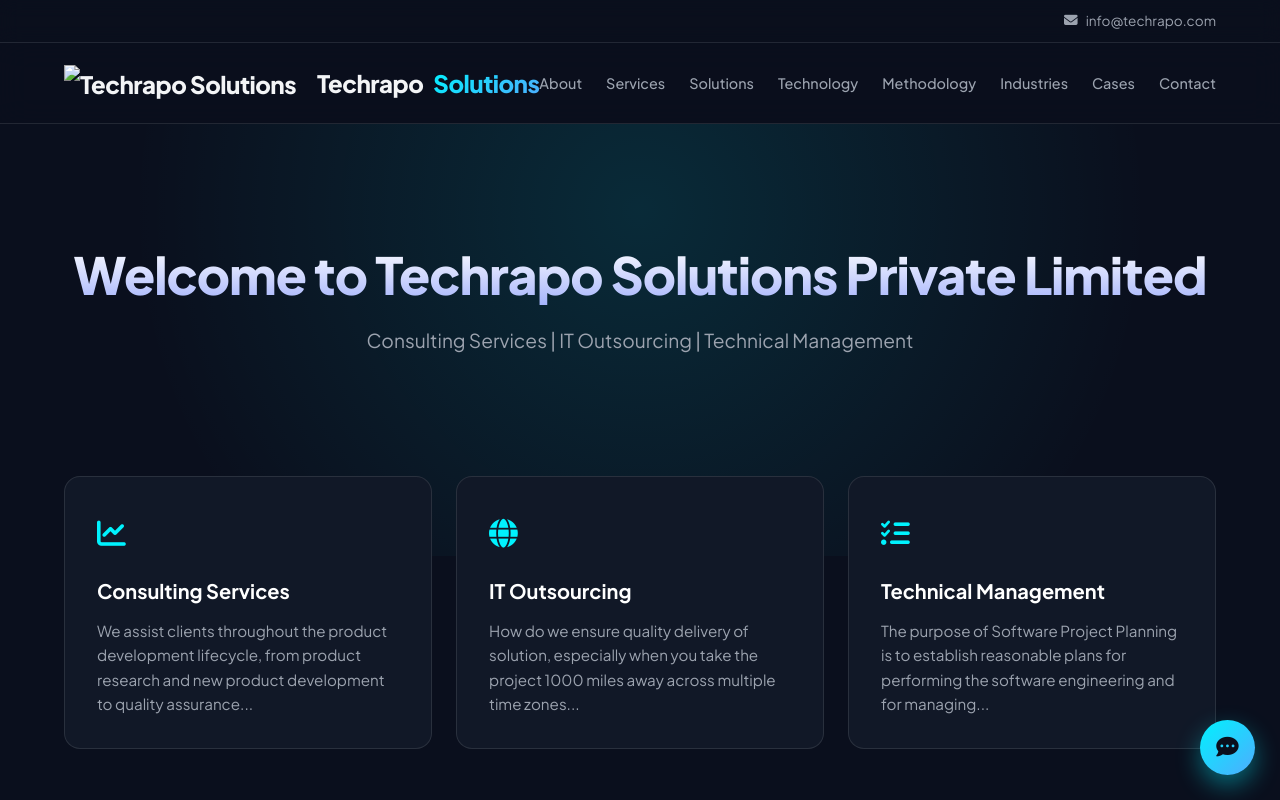
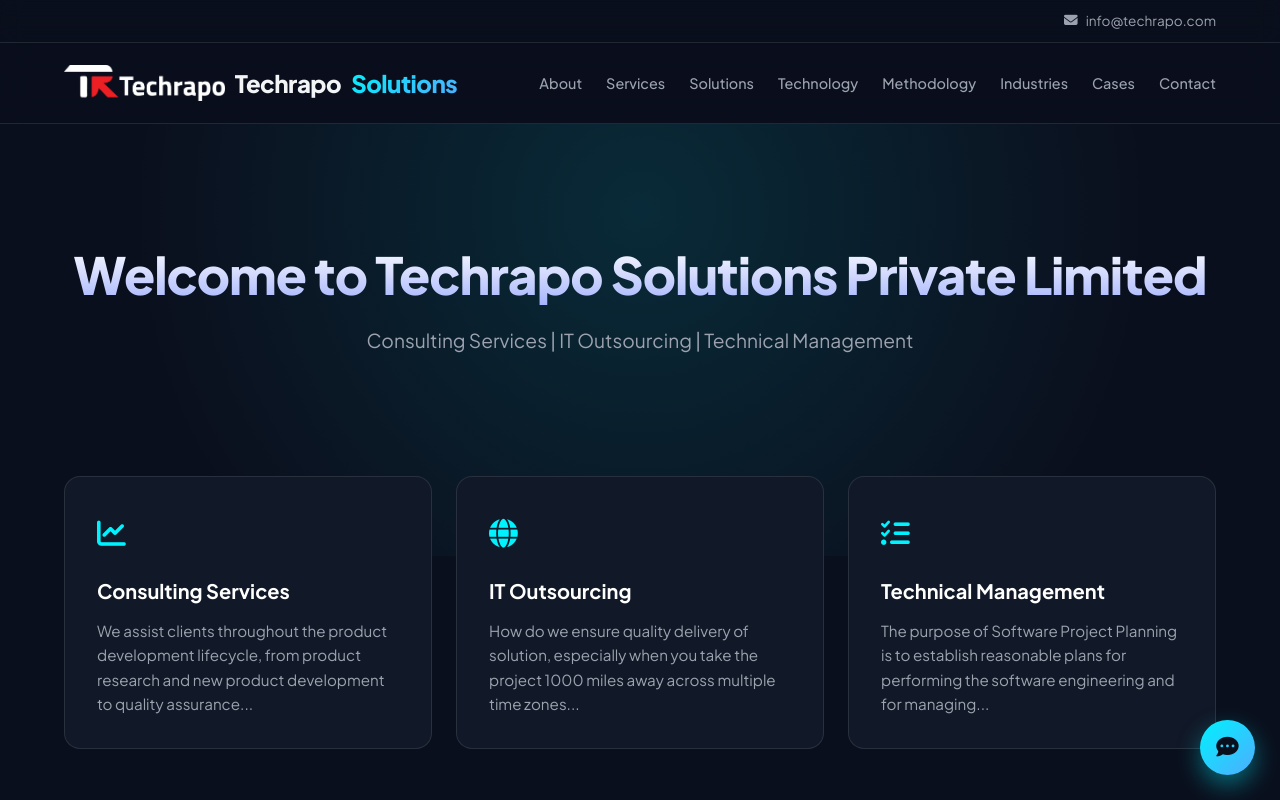
Before and after one commit to Techrapo/product, a plain HTML site: page index.html in a window 1280 px wide. Shown: the top 800 px of the page. Drawn offline with Linux system fonts and the light colour scheme.

Commit message:
Update index.html

```diff
--- a/index.html
+++ b/index.html
@@ -808,7 +808,7 @@
         <div class="container">
             <nav>
                 <div class="logo">
-                    <img src="logo.png" alt="Techrapo Solutions Logo" class="logo-img"> Techrapo<span>Solutions</span>
+                    <img src="assets/Techrapo_Logo_white.png" alt="Techrapo Solutions Logo" class="logo-img"> Techrapo<span>Solutions</span>
                 </div>
                 <div class="menu-toggle" id="mobile-menu">
                     <i class="fas fa-bars"></i>
@@ -984,7 +984,7 @@
             <div class="footer-grid">
                 <div class="footer-col">
                     <div class="footer-logo">
-                        <img src="logo.png" alt="Techrapo Solutions Logo" class="footer-logo-img"> Techrapo<span>Solutions</span>
+                        <img src="assets/Techrapo_Logo_white.png" alt="Techrapo Solutions Logo" class="footer-logo-img"> Techrapo<span>Solutions</span>
                     </div>
                     <p>Techrapo Solutions Private Limited has been a pioneer in IT solutions since 2019, offering web development, software development, BPO, outsourcing and consulting services worldwide.</p>
                     <div class="footer-social">
```
